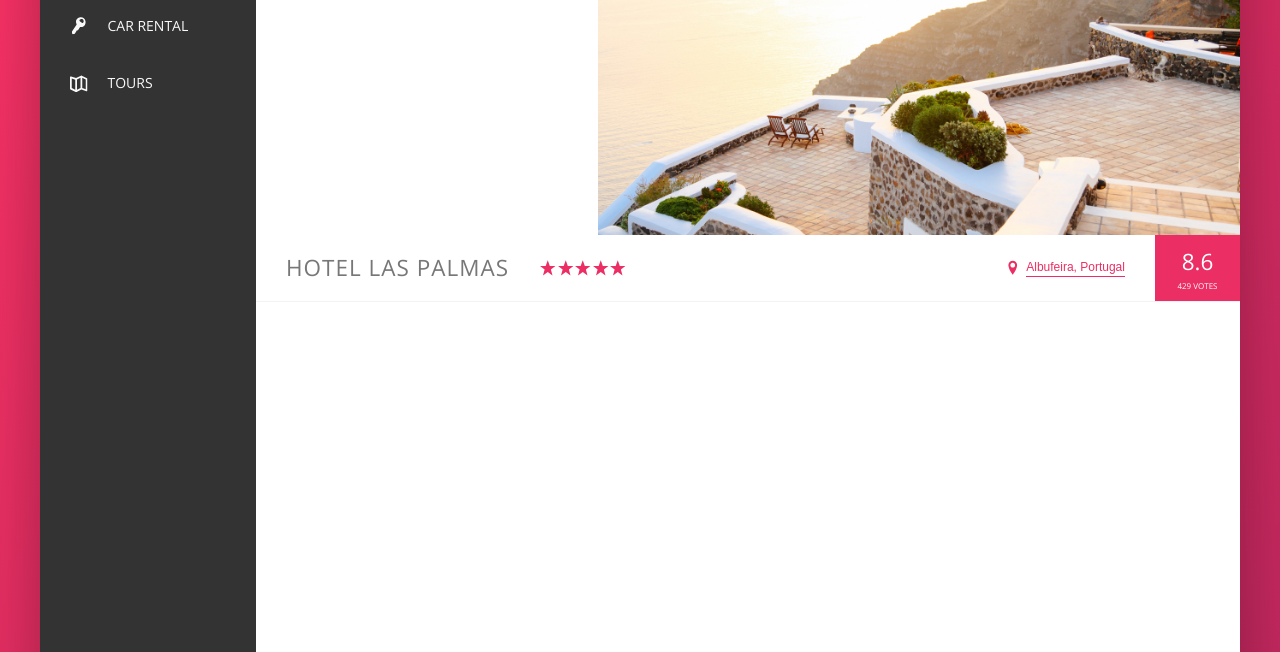
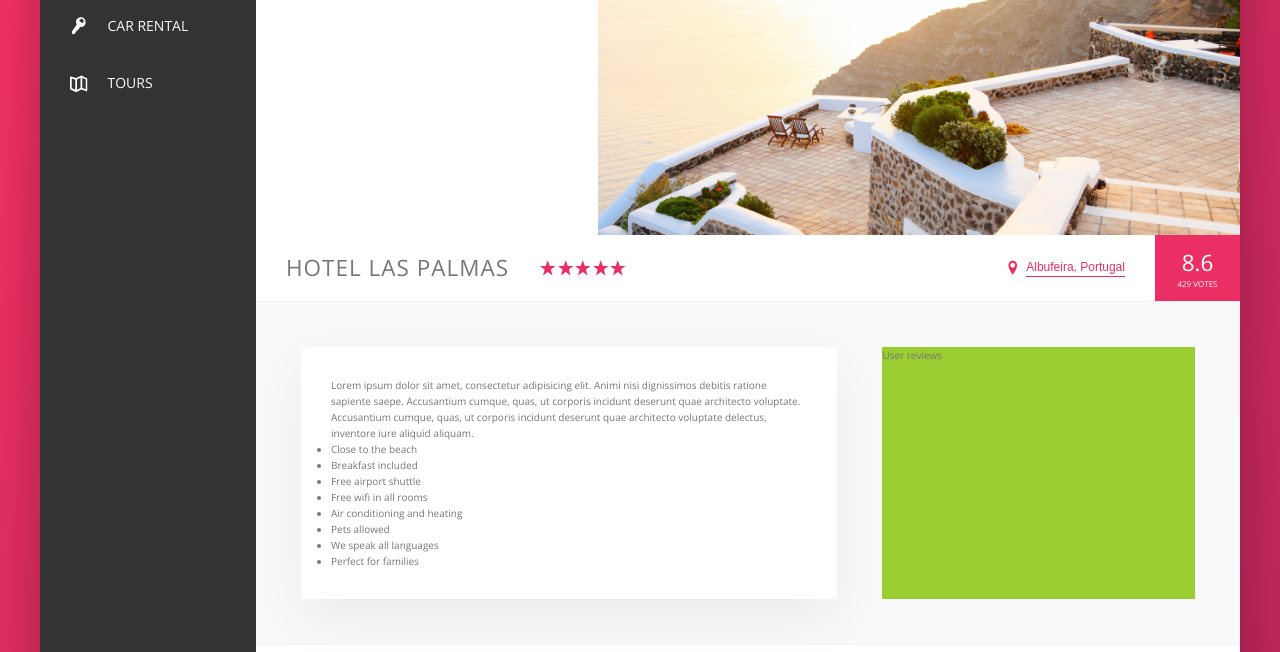
Before and after one commit to jiangmichael1/Learning-Sass-Flexbox-Trillo, a plain HTML site: page index.html in a window 1280 px wide. Shown: the part 300-952 px from the top of the page. Drawn offline with nearby package versions, Linux system fonts and the light colour scheme.

Commit message:
adding hotel body info

```diff
--- a/css/style.css
+++ b/css/style.css
@@ -15,7 +15,9 @@ COLORS
   --color-grey-dark-1: #333;
   --color-grey-dark-2: #777;
   --color-grey-dark-3: #999;
-  --shadow-dark: 0 2rem 6rem rgba(0,0,0,.3); }
+  --shadow-dark: 0 2rem 6rem rgba(0,0,0,.3);
+  --shadow-light: 0 2rem 5rem rgba(0,0,0,.06);
+  --line: 1px solid var(--color-grey-light-2); }
 
 * {
   margin: 0;
@@ -51,7 +53,7 @@ body {
   font-size: 1.4rem;
   height: 7rem;
   background-color: #fff;
-  border-bottom: 1px solid var(--color-grey-light-2);
+  border-bottom: var(--line);
   display: flex;
   justify-content: space-between;
   align-items: center; }
@@ -69,6 +71,23 @@ body {
 .hotel-view {
   background-color: #fff;
   height: 100rem;
+  flex: 1; }
+
+.detail {
+  display: flex;
+  padding: 4.5rem;
+  background-color: var(--color-grey-light-1);
+  border-bottom: var(--line); }
+
+.description {
+  background-color: #fff;
+  box-shadow: var(--shadow-light);
+  padding: 3rem;
+  flex: 0 0 60%;
+  margin-right: 4.5rem; }
+
+.user-reviews {
+  background-color: yellowgreen;
   flex: 1; }
 
 /* LOGO */
@@ -211,7 +230,7 @@ body {
 .overview {
   display: flex;
   align-items: center;
-  border-bottom: 1px solid var(--color-grey-light-2); }
+  border-bottom: var(--line); }
   .overview__heading {
     font-size: 2.25rem;
     font-weight: 300;
@@ -243,7 +262,8 @@ body {
     flex-direction: column; }
   .overview__rating-average {
     font-size: 2.25rem;
-    font-weight: 300; }
+    font-weight: 300;
+    margin-bottom: -3px; }
   .overview__rating-count {
     font-size: .8rem;
     text-transform: uppercase; }
--- a/index.html
+++ b/index.html
@@ -127,6 +127,29 @@
                             <div class="overview__rating-count">429 votes</div>
                         </div>
                     </div>
+                    <div class="detail">
+                        <div class="description">
+                            <p class="paragraph">
+                                Lorem ipsum dolor sit amet, consectetur adipisicing elit. Animi nisi dignissimos debitis ratione sapiente saepe. Accusantium cumque, quas, ut corporis incidunt deserunt quae architecto voluptate.
+                            </p>
+                            <p class="paragraph">
+                                Accusantium cumque, quas, ut corporis incidunt deserunt quae architecto voluptate delectus, inventore iure aliquid aliquam.
+                            </p>
+                            <ul class="list">
+                                <li class="list__item">Close to the beach</li>
+                                <li class="list__item">Breakfast included</li>
+                                <li class="list__item">Free airport shuttle</li>
+                                <li class="list__item">Free wifi in all rooms</li>
+                                <li class="list__item">Air conditioning and heating</li>
+                                <li class="list__item">Pets allowed</li>
+                                <li class="list__item">We speak all languages</li>
+                                <li class="list__item">Perfect for families</li>
+                            </ul>
+                        </div>
+                        <div class="user-reviews">
+                            User reviews
+                        </div>
+                    </div>
                 </main>
             </div>
         </div>
--- a/sass/_base.scss
+++ b/sass/_base.scss
@@ -20,6 +20,9 @@ COLORS
     --color-grey-dark-3: #999;
 
     --shadow-dark : 0 2rem 6rem rgba(0,0,0,.3);
+    --shadow-light: 0 2rem 5rem rgba(0,0,0,.06);
+
+    --line: 1px solid var(--color-grey-light-2);
 
 }
 
--- a/sass/_component.scss
+++ b/sass/_component.scss
@@ -206,7 +206,7 @@
 .overview {
     display: flex;
     align-items: center;
-    border-bottom: 1px solid var(--color-grey-light-2);
+    border-bottom: var(--line);
 
 
     &__heading{
@@ -252,11 +252,13 @@
         align-items: center;
         justify-content: center;
         flex-direction: column;
+
     }
 
     &__rating-average {
         font-size: 2.25rem;
         font-weight: 300;
+        margin-bottom: -3px;
     }
 
     &__rating-count {
--- a/sass/_layout.scss
+++ b/sass/_layout.scss
@@ -11,7 +11,7 @@
     font-size: 1.4rem;
     height: 7rem;
     background-color: #fff;
-    border-bottom: 1px solid var(--color-grey-light-2);
+    border-bottom: var(--line);
     display: flex;
     justify-content: space-between;
     align-items: center;
@@ -39,3 +39,23 @@
 
     flex: 1;
 }
+
+.detail {
+    display:flex;
+    padding: 4.5rem;
+    background-color: var(--color-grey-light-1);
+    border-bottom: var(--line) ;
+}
+
+.description {
+    background-color: #fff;
+    box-shadow: var(--shadow-light);
+    padding: 3rem;
+    flex: 0 0 60%;
+    margin-right: 4.5rem;
+}
+
+.user-reviews {
+    background-color: yellowgreen;
+    flex: 1;
+}
```
Also changed, not shown: 1 other file.
